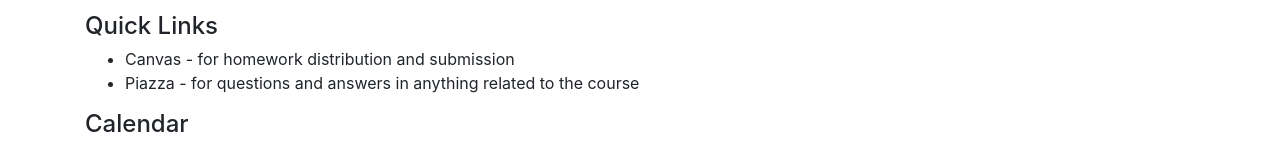
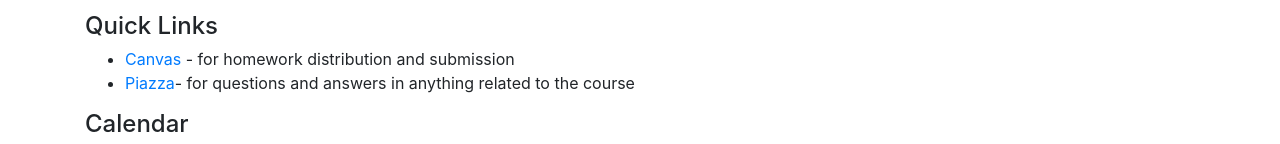
Before and after one commit to MrMallIronmaker/cs146-website, a plain HTML site: page index.html in a window 1280 px wide. Shown: the part 1256-1400 px from the top of the page. Drawn offline with nearby package versions, Linux system fonts and the light colour scheme.

Commit message:
whoops fixed the links

```diff
--- a/index.html
+++ b/index.html
@@ -50,8 +50,8 @@
 
 		<h4> Quick Links </h4>
 		<ul>
-			<li> Canvas - for homework distribution and submission</li>
-			<li> Piazza - for questions and answers in anything related to the course</li>
+			<li> <a href="https://canvas.stanford.edu/courses/73441">Canvas</a> - for homework distribution and submission</li>
+			<li> <a href="https://piazza.com/class/j7ib3za4tgp3tp">Piazza</a>- for questions and answers in anything related to the course</li>
 		</ul>
 
 		<h4> Calendar </h4>
```
